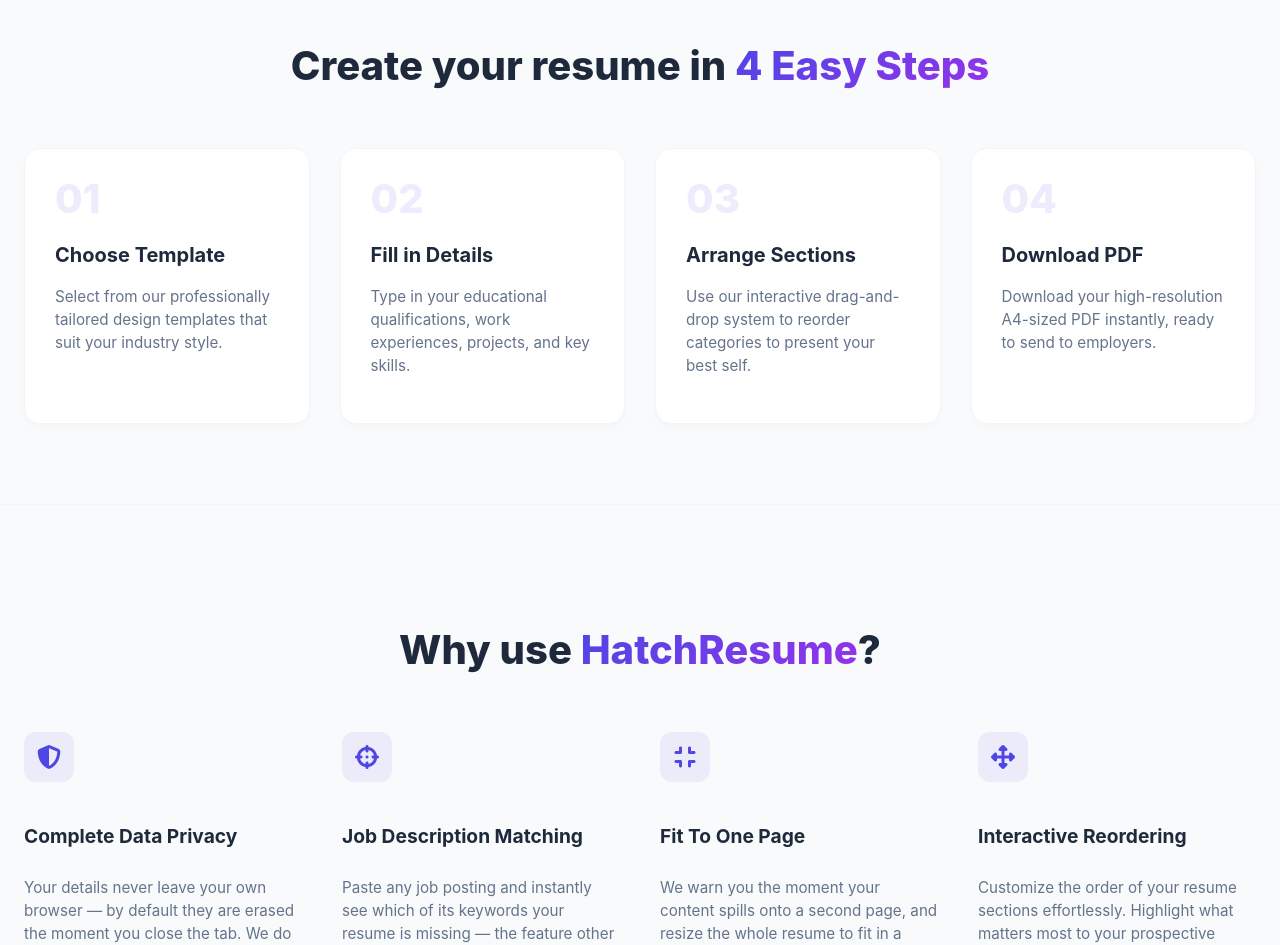
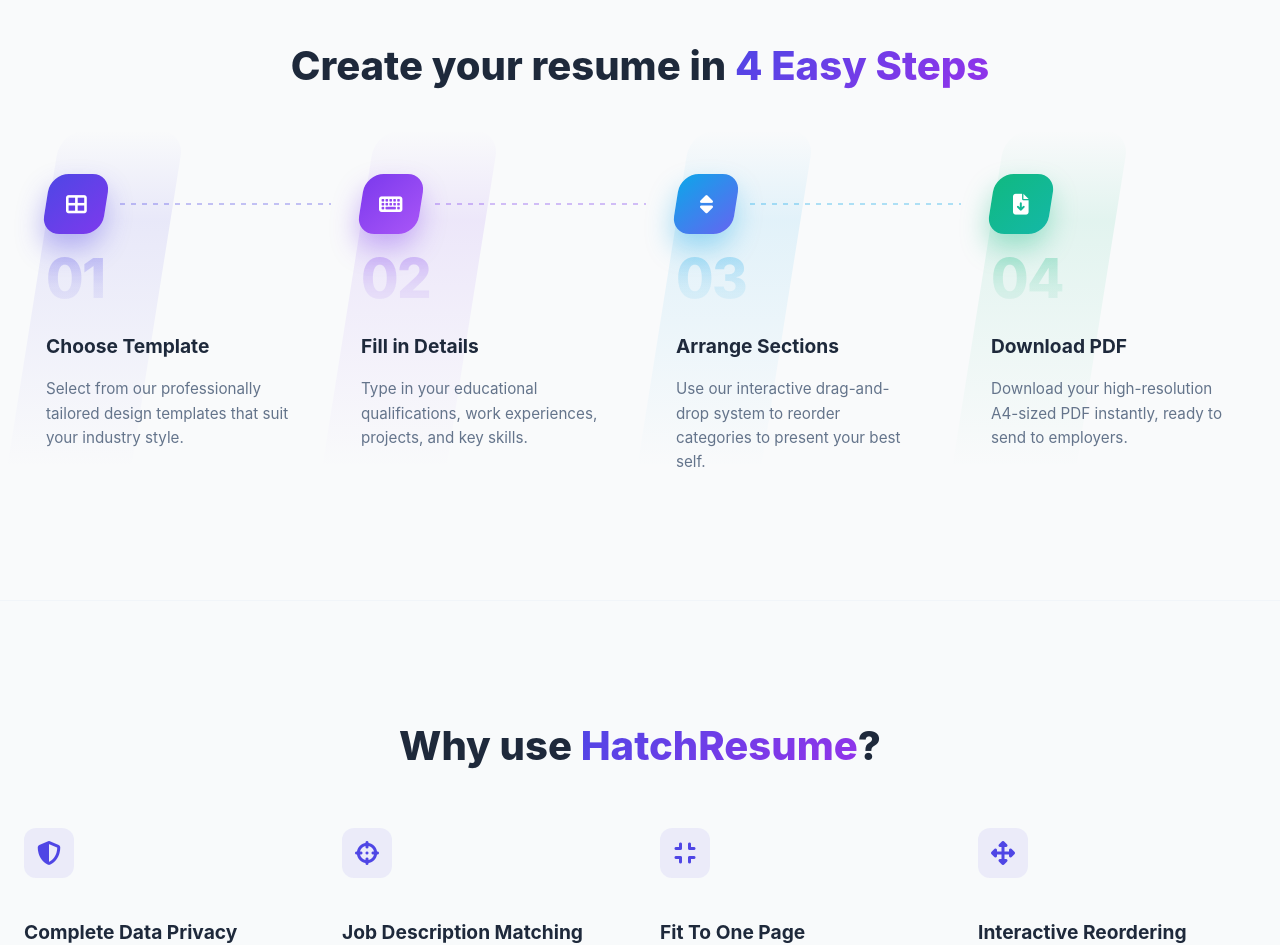
Before and after one commit to balagowda/ResumeBuilder, a React (Create React App) app: page / in a window 1280 px wide. Shown: the part 920-1865 px from the top of the page. Built offline with nearby package versions, Linux system fonts and the light colour scheme; a web font is replaced by a local one.

Commit message:
redesign create resume section

```diff
--- a/src/Styles/LandingPage.css
+++ b/src/Styles/LandingPage.css
@@ -390,47 +390,143 @@
   margin-bottom: 50px;
 }
 
+/* Steps
+   ------------------------------------------------------------------
+   No card boxes. Each step is a leaning beam of colour with the icon tile
+   sitting on top of it and the number ghosted underneath — the same -9deg
+   geometry the testimonial cards use, so the two sections rhyme. */
 .steps-grid {
   display: grid;
-  grid-template-columns: repeat(auto-fit, minmax(220px, 1fr));
-  gap: 30px;
+  grid-template-columns: repeat(auto-fit, minmax(230px, 1fr));
+  gap: 28px;
+  list-style: none;
+  margin: 0;
+  padding: 0;
 }
 
 .step-card {
-  background-color: #ffffff;
-  padding: 30px;
-  border-radius: 16px;
-  border: 1px solid #f1f5f9;
-  box-shadow: 0 4px 6px rgba(0, 0, 0, 0.02);
-  transition: all 0.3s ease;
   position: relative;
+  /* Contains the beam's stacking so it can sit behind the step's own content
+     without falling behind the section background. */
+  isolation: isolate;
+  padding: 26px 22px 30px;
 }
 
-.step-card:hover {
-  transform: translateY(-5px);
-  box-shadow: 0 12px 24px rgba(0, 0, 0, 0.06);
-  border-color: #e2e8f0;
+/* The slanted wash running the height of the step. */
+.step-beam {
+  position: absolute;
+  z-index: -1;
+  /* Runs past the content at both ends so it reads as a band passing through
+     the step, not as a rounded panel sitting behind it. */
+  top: -18px;
+  bottom: -24px;
+  left: 4px;
+  width: 124px;
+  border-radius: 26px;
+  transform: skewX(-9deg);
+  background: linear-gradient(
+    180deg,
+    rgba(255, 255, 255, 0) 0%,
+    var(--accent-soft, rgba(79, 70, 229, 0.11)) 22%,
+    rgba(255, 255, 255, 0) 82%
+  );
+  opacity: 0.9;
+  transition: opacity 0.35s ease, transform 0.35s ease;
 }
 
+.step-icon {
+  position: relative;
+  display: flex;
+  align-items: center;
+  justify-content: center;
+  width: 60px;
+  height: 60px;
+  border-radius: 18px;
+  transform: skewX(-9deg);
+  background: linear-gradient(135deg, var(--accent, #4f46e5) 0%, var(--accent-2, #7c3aed) 100%);
+  color: #ffffff;
+  font-size: 1.3rem;
+  box-shadow: 0 14px 26px var(--accent-glow, rgba(79, 70, 229, 0.35));
+  transition: transform 0.35s ease, box-shadow 0.35s ease;
+}
+
+/* Keeps the glyph upright inside the leaning tile. */
+.step-icon i {
+  transform: skewX(9deg);
+}
+
+/* Oversized, ghosted, and tucked under the heading — depth rather than a
+   label you are meant to read. */
 .step-num {
-  font-size: 2.5rem;
+  display: block;
+  margin: 10px 0 2px;
+  font-size: 3.4rem;
   font-weight: 800;
-  color: rgba(79, 70, 229, 0.1);
-  line-height: 1;
-  margin-bottom: 16px;
+  /* Must exceed 1: background-clip:text only paints inside the element box, so
+     a glyph taller than its line box loses its bottom to a hard cut rather
+     than to the gradient. These digits need 66px in a 54px box at line-height 1. */
+  line-height: 1.25;
+  letter-spacing: -0.03em;
+  color: var(--accent-edge, rgba(79, 70, 229, 0.32));
+  /* Fades out past the glyph's own height — stopping at 92% cut the digits
+     off mid-stroke and read as a clipping bug rather than a fade. */
+  background: linear-gradient(
+    180deg,
+    var(--accent-edge, rgba(79, 70, 229, 0.32)) 0%,
+    var(--accent-soft, rgba(79, 70, 229, 0.11)) 62%,
+    rgba(148, 163, 184, 0) 128%
+  );
+  -webkit-background-clip: text;
+  background-clip: text;
+  -webkit-text-fill-color: transparent;
 }
 
 .step-card h3 {
-  font-size: 1.25rem;
+  font-size: 1.2rem;
   font-weight: 700;
   color: #1e293b;
-  margin-bottom: 12px;
+  margin-bottom: 10px;
 }
 
 .step-card p {
   color: #64748b;
   font-size: 0.95rem;
-  line-height: 1.5;
+  line-height: 1.6;
+  max-width: 30ch;
+}
+
+/* Dashed run between the tiles, so the row reads as a sequence. Only drawn
+   once the grid is definitely four across — below that the steps wrap and a
+   connector would point at nothing. */
+@media (min-width: 1100px) {
+  .step-card::after {
+    content: '';
+    position: absolute;
+    top: 55px;
+    left: 96px;
+    right: -20px;
+    height: 2px;
+    background-image: linear-gradient(
+      90deg,
+      var(--accent-edge, rgba(79, 70, 229, 0.32)) 45%,
+      rgba(255, 255, 255, 0) 45%
+    );
+    background-size: 11px 2px;
+  }
+
+  .step-card:last-child::after {
+    display: none;
+  }
+}
+
+.step-card:hover .step-icon {
+  transform: skewX(-9deg) translateY(-7px);
+  box-shadow: 0 20px 34px var(--accent-glow, rgba(79, 70, 229, 0.35));
+}
+
+.step-card:hover .step-beam {
+  opacity: 1;
+  transform: skewX(-9deg) scaleY(1.03);
 }
 
 /* Features Grid */
--- a/src/components/LandingPage.js
+++ b/src/components/LandingPage.js
@@ -68,6 +68,36 @@ const deepen = (hex, amount = 0.45) => {
   const mixed = hexToRgb(hex).map((c, i) => Math.round(c + (toward[i] - c) * amount));
   return `rgb(${mixed.join(', ')})`;
 };
+
+// The four steps, in order. The accent walks from indigo through violet and
+// lands on emerald: the last step is the one where you have a finished resume,
+// so it reads as "done" rather than as a fourth of the same thing.
+const STEPS = [
+  {
+    icon: 'fa-th-large',
+    title: 'Choose Template',
+    accent: ['#4f46e5', '#7c3aed'],
+    text: 'Select from our professionally tailored design templates that suit your industry style.',
+  },
+  {
+    icon: 'fa-keyboard',
+    title: 'Fill in Details',
+    accent: ['#7c3aed', '#a855f7'],
+    text: 'Type in your educational qualifications, work experiences, projects, and key skills.',
+  },
+  {
+    icon: 'fa-sort',
+    title: 'Arrange Sections',
+    accent: ['#0ea5e9', '#6366f1'],
+    text: 'Use our interactive drag-and-drop system to reorder categories to present your best self.',
+  },
+  {
+    icon: 'fa-file-download',
+    title: 'Download PDF',
+    accent: ['#10b981', '#14b8a6'],
+    text: 'Download your high-resolution A4-sized PDF instantly, ready to send to employers.',
+  },
+];
 
 /** Every colour a card needs, derived from its two accent stops. */
 const accentVars = ([base, second]) => ({
@@ -366,28 +396,24 @@ const LandingPage = () => {
       <section className="steps-section">
         <div className="landing-section-inner">
           <h2 className="section-title">Create your resume in <span className="gradient-text">4 Easy Steps</span></h2>
-          <div className="steps-grid">
-            <div className="step-card">
-              <div className="step-num">01</div>
-              <h3>Choose Template</h3>
-              <p>Select from our professionally tailored design templates that suit your industry style.</p>
-            </div>
-            <div className="step-card">
-              <div className="step-num">02</div>
-              <h3>Fill in Details</h3>
-              <p>Type in your educational qualifications, work experiences, projects, and key skills.</p>
-            </div>
-            <div className="step-card">
-              <div className="step-num">03</div>
-              <h3>Arrange Sections</h3>
-              <p>Use our interactive drag-and-drop system to reorder categories to present your best self.</p>
-            </div>
-            <div className="step-card">
-              <div className="step-num">04</div>
-              <h3>Download PDF</h3>
-              <p>Download your high-resolution A4-sized PDF instantly, ready to send to employers.</p>
-            </div>
-          </div>
+          {/* An ordered list, because these are steps in sequence — the visible
+              "01" is then decoration and hidden from assistive tech, which
+              numbers the items itself. */}
+          <ol className="steps-grid">
+            {STEPS.map((step, i) => (
+              <li className="step-card" key={step.title} style={accentVars(step.accent)}>
+                <span className="step-beam" aria-hidden="true"></span>
+                <span className="step-icon" aria-hidden="true">
+                  <i className={`fas ${step.icon}`}></i>
+                </span>
+                <span className="step-num" aria-hidden="true">
+                  {String(i + 1).padStart(2, '0')}
+                </span>
+                <h3>{step.title}</h3>
+                <p>{step.text}</p>
+              </li>
+            ))}
+          </ol>
         </div>
       </section>
 
```
